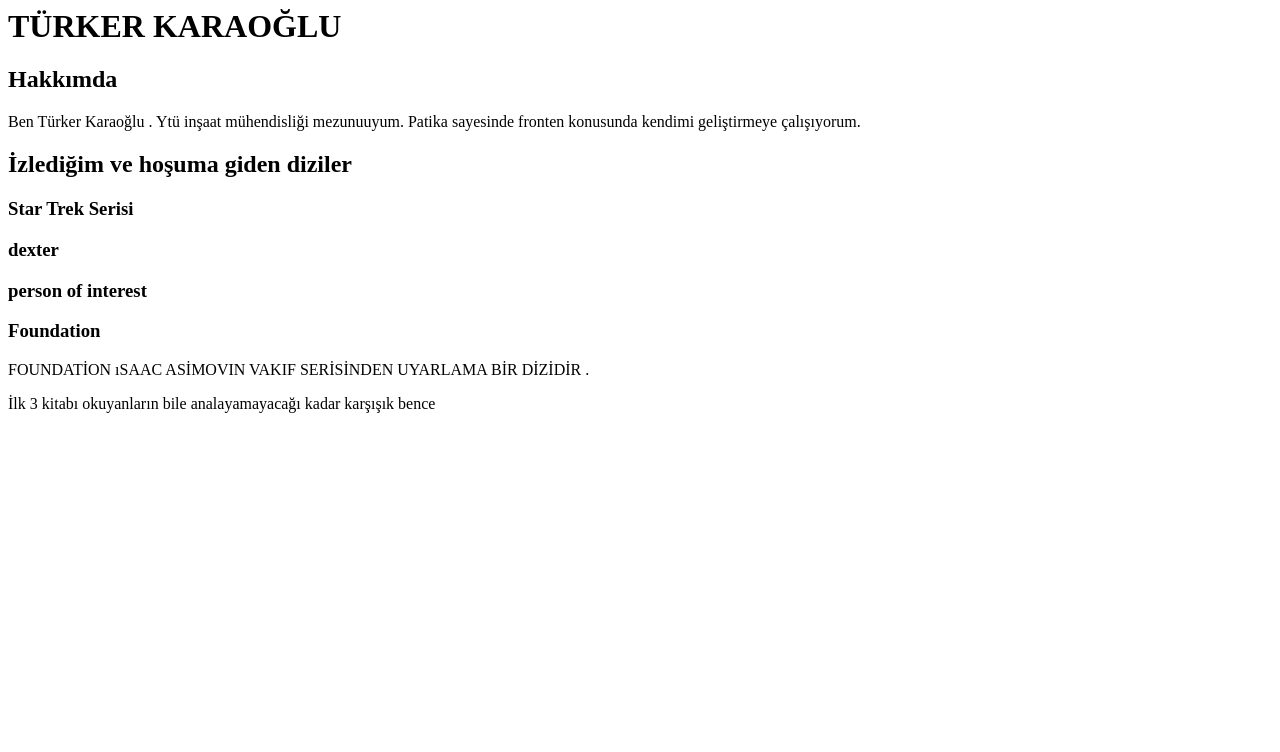
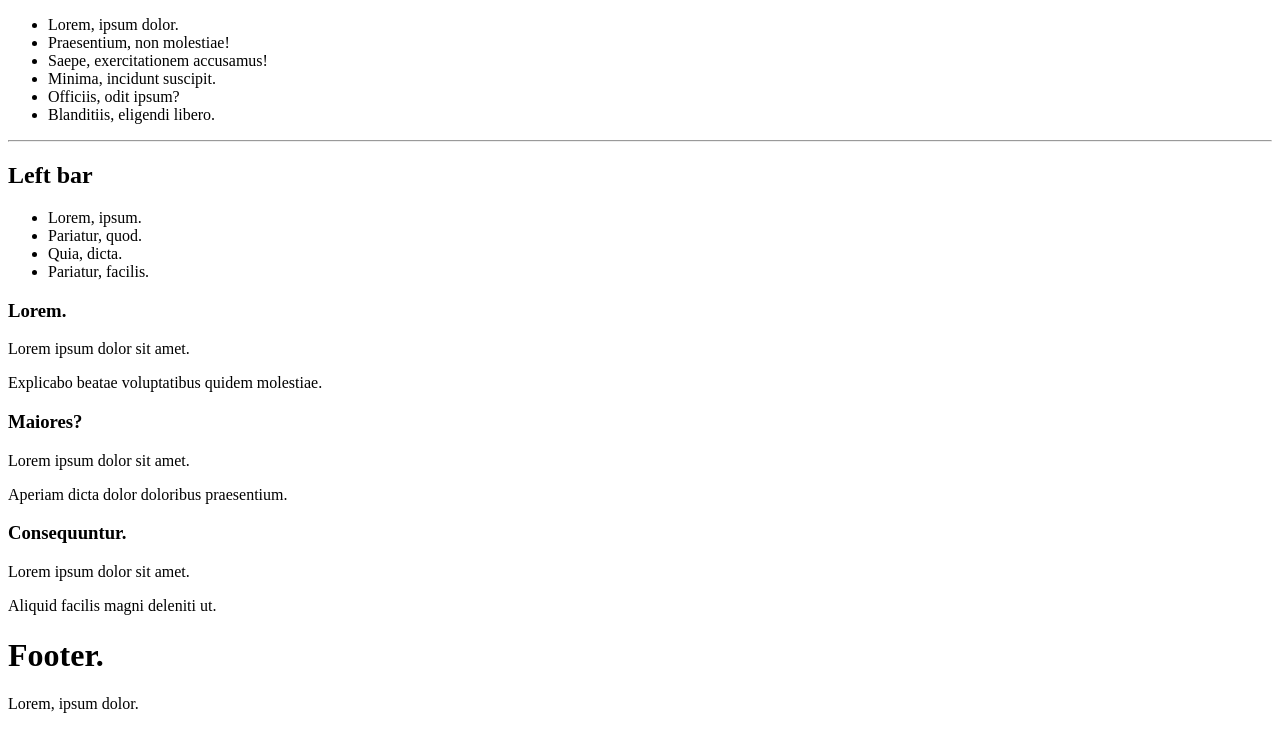
Before and after one commit to Trkrkrl/patika-klasor1, a plain HTML site: page index.html in a window 1280 px wide. Drawn offline with Linux system fonts and the light colour scheme.

Commit message:
25kasimcommit2

```diff
--- a/index.html
+++ b/index.html
@@ -1,16 +1,59 @@
-<!-- h1  ANA BAŞLIK AD SOYAD -->
-<h1>TÜRKER KARAOĞLU </h1>
-<!-- H2 HAKKIMDA H2 TİPİ BAŞLIK -->
-<H2>Hakkımda</H2>
-<!-- PARAGRAF İLE BİRAZ KENDİNDEN BASHET -->
+<!DOCTYPE html>
+<html lang="tr">
+<head>
+    <meta charset="UTF-8">
+    <meta http-equiv="X-UA-Compatible" content="IE=edge">
+    <meta name="viewport" content="width=device-width, initial-scale=1.0">
+    <title>Kodluyoruz-HTML</title>
+</head>
+<body>
+   <div>
+       <ul>
+           <li>Lorem, ipsum dolor.</li>
+           <li>Praesentium, non molestiae!</li>
+           <li>Saepe, exercitationem accusamus!</li>
+           <li>Minima, incidunt suscipit.</li>
+           <li>Officiis, odit ipsum?</li>
+           <li>Blanditiis, eligendi libero.</li>
+       </ul>
+   </div>
+   <hr>
+   <main>
+            <aside>
+                <h2>Left bar</h2>
+                <ul>
+                    <li>Lorem, ipsum.</li>
+                    <li>Pariatur, quod.</li>
+                    <li>Quia, dicta.</li>
+                    <li>Pariatur, facilis.</li>
+                </ul>
+            </aside>
 
-<p>Ben  Türker Karaoğlu .  Ytü inşaat mühendisliği mezunuuyum. Patika sayesinde fronten konusunda kendimi geliştirmeye çalışıyorum.</p>
-<!-- Diziler başlığı tip h2 -->
-<h2>İzlediğim ve hoşuma giden diziler</h2>
-<!-- Dizi adlarını h3 tipi başılkla yaz, dizi den bashetmek isetersen p paragraf kullan -->
-<h3>Star Trek Serisi</h3>
-<h3>dexter</h3>
-<h3>person of interest</h3>
-<h3>Foundation </h3>
-<P>FOUNDATİON ıSAAC ASİMOVIN VAKIF SERİSİNDEN UYARLAMA BİR DİZİDİR  .</P>
-<p>İlk 3 kitabı okuyanların bile analayamayacağı kadar karşışık bence</p>
+        <section>
+            <article>
+                <h1>Lorem.</h1>
+                <p>Lorem ipsum dolor sit amet.</p>
+                <p>Explicabo beatae voluptatibus quidem molestiae.</p>
+            </article>
+            <article>
+                <h1>Maiores?</h1>
+                <p>Lorem ipsum dolor sit amet.</p>
+                <p>Aperiam dicta dolor doloribus praesentium.</p>
+            </article>
+            <article>
+                <h1>Consequuntur.</h1>
+                <p>Lorem ipsum dolor sit amet.</p>
+                <p>Aliquid facilis magni deleniti ut.</p>
+            </article>
+        </section>
+   </main>
+   <!-- alt + tık ile çoklu seçtim
+ -->
+   <footer>
+       <div>
+           <h1>Footer.</h1>
+           <p>Lorem, ipsum dolor.</p>
+       </div>
+   </footer>
+</body>
+</html>
```
Also changed, not shown: images/1dog.jpg (added), images/foundation-kapak1.png (added).
